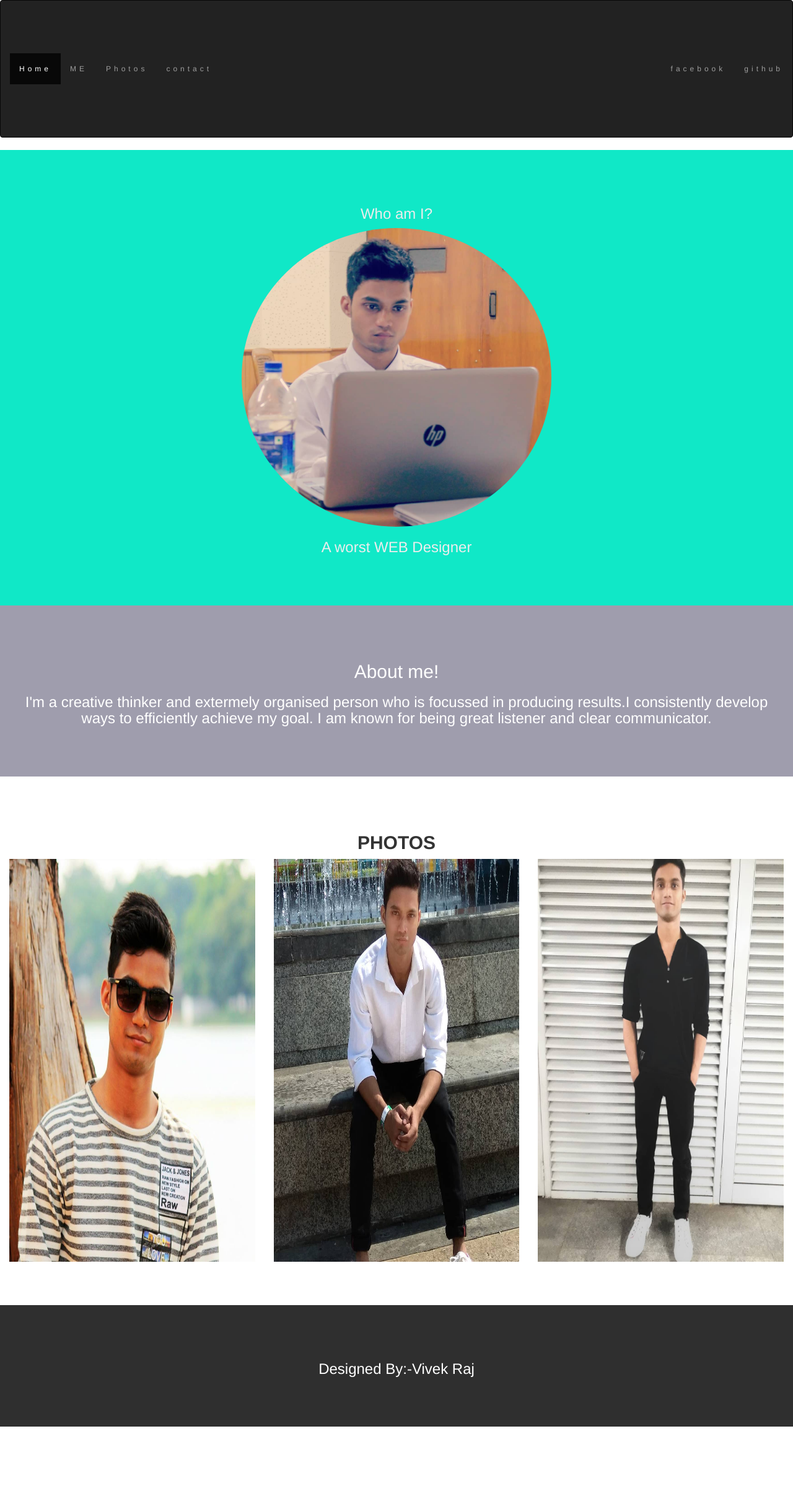
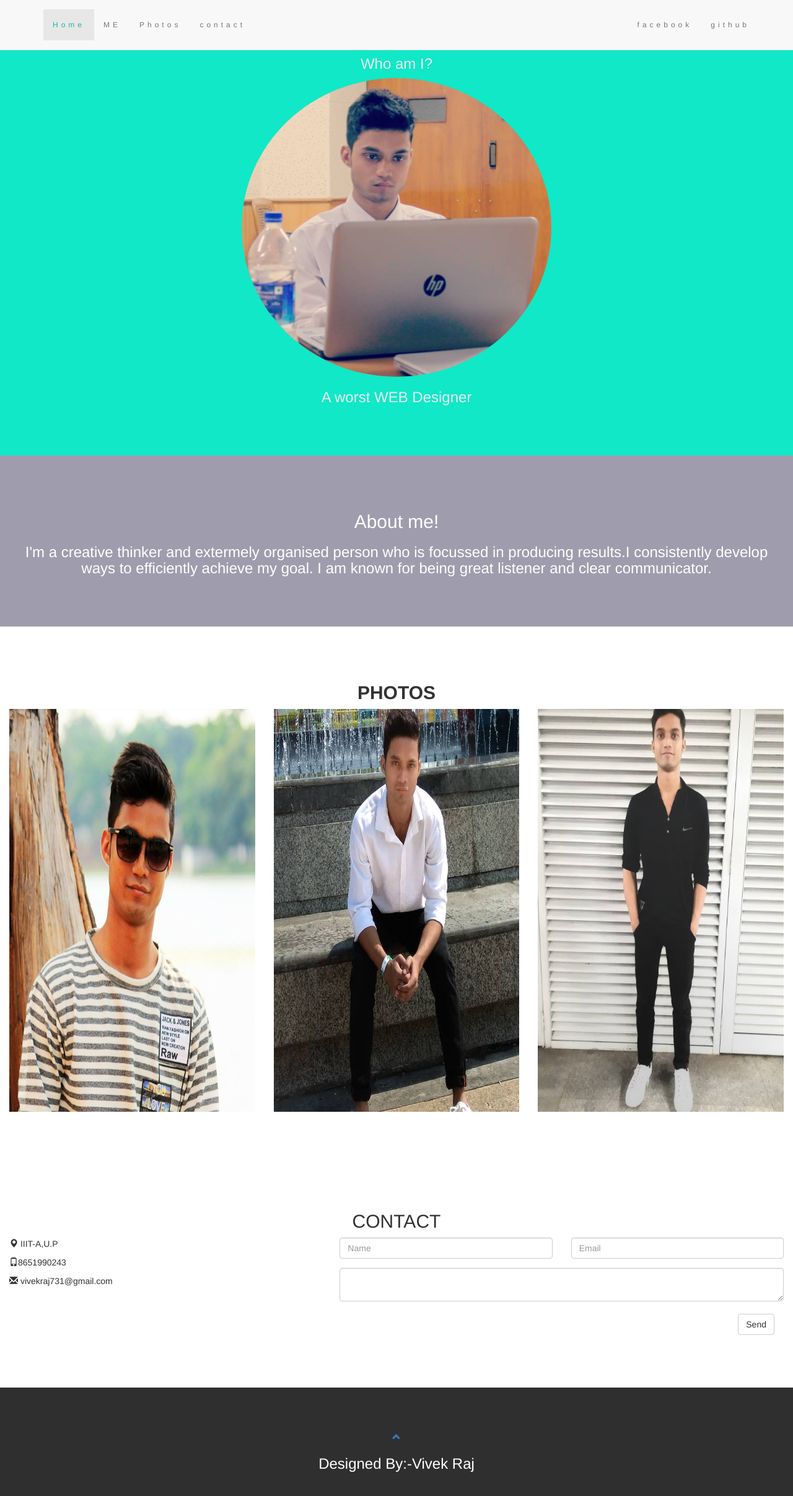
Before and after one commit to swaager/portfolio, a plain HTML site: page index.html in a window 1280 px wide. Shown: the whole page at 62% size. Before the commit the page ends 2302 px from the top, so only its background shows below. Drawn offline with nearby package versions, Linux system fonts and the light colour scheme.

Commit message:
webpage created

```diff
--- a/index.css
+++ b/index.css
@@ -15,9 +15,15 @@
 		border: 0;
 		margin: 0;
 		font-size: 12px;
-		letter-spacing: 5px;}
-.navbar-nav li a:hover {
+		letter-spacing: 5px;
+		z-index: 9999;}
+.navbar-nav li a:hover ,.navbar-nav li.active a{
     color: #1abc9c !important;
+    background-color: #fff;
+}
+.navbar-default .navbar-toggle {
+    border-color: transparent;
+    color: #fff !important;
 }
 body {
     font: 20px "Montserrat", sans-serif;
--- a/index.html
+++ b/index.html
@@ -9,20 +9,30 @@
   <script src="https://ajax.googleapis.com/ajax/libs/jquery/3.2.1/jquery.min.js"></script>
   <script src="https://maxcdn.bootstrapcdn.com/bootstrap/3.3.7/js/bootstrap.min.js"></script>
   <link href="https://fonts.googleapis.com/css?family=Montserrat" rel="stylesheet">
+  <script src="https://ajax.googleapis.com/ajax/libs/jquery/3.2.1/jquery.min.js"></script>
 </head>
-<body>
-<nav class="navbar navbar-inverse">
-	<div class="container-fluid">
+<body id="myPage">
+<nav class="navbar navbar-default navbar-fixed-top">
+	<div class="container">
+		<div class="navbar-header">
+      <button type="button" class="navbar-toggle" data-toggle="collapse" data-target="#myNavbar">
+        <span class="icon-bar"></span>
+        <span class="icon-bar"></span>
+        <span class="icon-bar"></span>
+      </button>
+  		</div>
+  		<div class="collapse navbar-collapse" id="myNavbar">
 		<ul class="nav navbar-nav">
 			<li class="active"><a href="#">Home</a></li>
-			<li> <a href="#">ME</a></li>
-			<li> <a href="#">Photos</a></li>
-			<li><a href="#">contact</a></li>
+			<li> <a href="#me">ME</a></li>
+			<li> <a href="#photos">Photos</a></li>
+			<li><a href="#contact">contact</a></li>
 		</ul>
 		<ul class="nav navbar-nav navbar-right">
 			<li><a href="www.facebook.com"><span class="social social-facebook"></span>facebook</a></li>
 			<li><a href="www.github.com/swaager"><span class="social social-github"></span>github</a></li>
 		</ul>
+	    </div>
 	</div>
 
 </nav>
@@ -31,12 +41,12 @@
 	<img src="Images/me1.jpg" alt="me" class=" img-circle" style="width: 500px">
 	<h3>A worst WEB Designer</h3>
 </div>
-<div class="container-fluid bg-2 text-center">
+<div id="me" class="container-fluid bg-2 text-center">
 	<h2>About me!</h2>
 	<h3>I'm a creative thinker and extermely organised person who is focussed in producing results.I consistently develop ways to efficiently achieve my goal. I am known for being great listener and clear communicator.</h3>
 
 </div>
-<div class="container-fluid bg-3 text-center">
+<div id="photos" class="container-fluid bg-3 text-center">
 	<h2><strong>PHOTOS</strong></h2>
 	<div class="row">
 		<div class="col-sm-4">
@@ -50,8 +60,74 @@
 		</div>
 	</div>
 </div>
+<div class="container-fluid">
+	<h2 id="contact" class="text-center">CONTACT</h2>
+	<div class="row">
+		<div class="col-sm-5">
+			<p><span class="glyphicon glyphicon-map-marker"></span> IIIT-A,U.P</p>
+      		<p><span class="glyphicon glyphicon-phone"></span>8651990243</p>
+     		<p><span class="glyphicon glyphicon-envelope"></span> vivekraj731@gmail.com</p>
+		</div>
+		<div class="col-sm-7">
+			<div class="row">
+				<div class="col-sm-6 form-group">
+					<input class="form-control" id="name" name="name" placeholder="Name" type="text" required>
+				</div>
+			<div class="col-sm-6 form-group">
+				<input class="form-control" id="email" name="email" placeholder="Email" type="email" required>
+			</div>
+			</div>
+		<textarea class="form-control" id="comments" placeholder="comments" name="comments" row="5"> </textarea><br/>
+		<div class="col-sm-12 form-group">
+          <button class="btn btn-default pull-right" type="submit">Send</button>
+        </div>
+		</div>
+	</div>
+</div>
+
 <footer class="container-fluid bg-4 text-center">
+	<a href="#myPage" title="To Top">
+    <span class="glyphicon glyphicon-chevron-up"></span></a>
 	<h3>Designed By:-Vivek Raj</h3>
 </footer>
+<script type="text/javascript">
+
+$(document).ready(function(){
+  // Add smooth scrolling to all links in navbar + footer link
+  $(".navbar a, footer a[href='#myPage']").on('click', function(event) {
+
+   // Make sure this.hash has a value before overriding default behavior
+  if (this.hash !== "") {
+
+    // Prevent default anchor click behavior
+    event.preventDefault();
+
+    // Store hash
+    var hash = this.hash;
+
+    // Using jQuery's animate() method to add smooth page scroll
+    // The optional number (900) specifies the number of milliseconds it takes to scroll to the specified area
+    $('html, body').animate({
+      scrollTop: $(hash).offset().top
+    }, 900, function(){
+
+      // Add hash (#) to URL when done scrolling (default click behavior)
+      window.location.hash = hash;
+      });
+    } // End if
+  });
+})
+$(window).scroll(function() {
+  $(".slideanim").each(function(){
+    var pos = $(this).offset().top;
+
+    var winTop = $(window).scrollTop();
+    if (pos < winTop + 600) {
+      $(this).addClass("slide");
+    }
+  });
+});
+
+</script>
 </body>
 </html>
```
